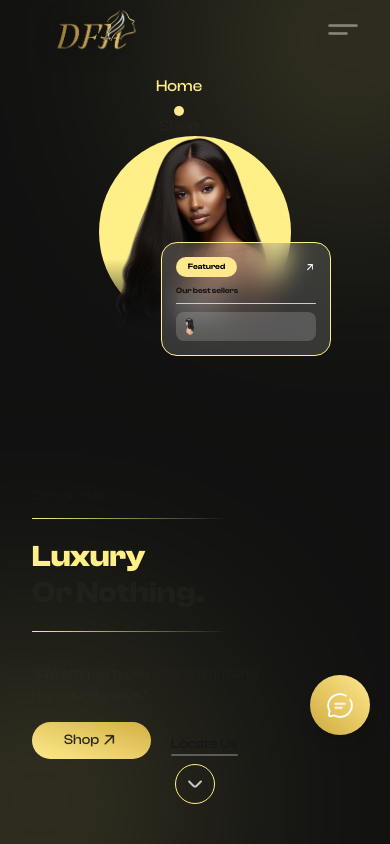
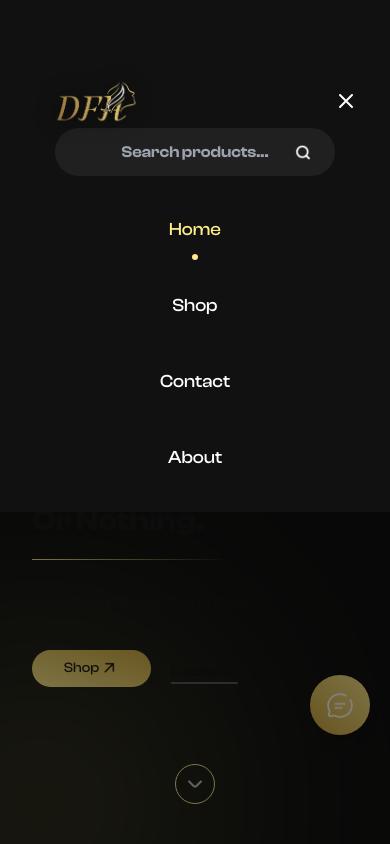
Before and after one commit to joe-ani/ocean-wave, a Next.js app: page / in a window 390 px wide. Both pictures are taken after a click on the button 343 px from the left and 101 px from the top of the page. Shown: the top 844 px of the page. Built offline with nearby package versions, Linux system fonts and the light colour scheme.

Commit message:
refactor: adjust Map component height and enhance z-index handling in Nav component

```diff
--- a/src/app/Components/Hero.tsx
+++ b/src/app/Components/Hero.tsx
@@ -99,23 +99,158 @@ const Hero = () => {
             transition: { duration: 1, ease: "easeOut", delay: 0.6 },
         },
     };
-    // ---------------------------------
+
+    const menuVariants = {
+        open: {
+            height: "auto",
+            opacity: 1,
+            transition: {
+                duration: 0.4,
+                ease: "easeInOut"
+            }
+        },
+        closed: {
+            height: 0,
+            opacity: 0,
+            transition: {
+                duration: 0.4,
+                ease: "easeInOut"
+            }
+        }
+    };
+
+    const mobileMenuVariants = {
+        closed: {
+            opacity: 0,
+            y: "-100%",
+            transition: {
+                duration: 0.3,
+                ease: [0.4, 0, 0.2, 1],
+            }
+        },
+        open: {
+            opacity: 1,
+            y: 0,
+            transition: {
+                duration: 0.3,
+                ease: [0.4, 0, 0.2, 1],
+            }
+        }
+    };
+
+    const menuItemVariants = {
+        closed: { opacity: 0, y: -20 },
+        open: (i: number) => ({
+            opacity: 1,
+            y: 0,
+            transition: {
+                delay: i * 0.1,
+                duration: 0.4,
+                ease: [0.4, 0, 0.2, 1],
+            }
+        })
+    };
 
     return (
         <div className="hero bg-[#111111] h-screen flex flex-col justify-center items-center">
-            {/* blur layer */}
+            {/* Overlay when mobile menu is open */}
+            {menuOpen && (
+                <motion.div
+                    initial={{ opacity: 0 }}
+                    animate={{ opacity: 1 }}
+                    exit={{ opacity: 0 }}
+                    className="fixed inset-0 bg-black bg-opacity-50 z-40"
+                    onClick={() => setMenuOpen(false)}
+                />
+            )}
+
             <div className="cont1 w-full flex flex-col md:flex-row justify-around items-center px-8 md:px-20 lg:px-40 pb-8 pt-0 md:pt-20">
-                {/* hero nav */}
-                <div className="logo  md:mb-0 flex justify-between w-full md:w-auto">
+                <div className="logo md:mb-0 flex justify-between w-full md:w-auto items-center relative z-50">
                     <Image className="w-32 h-auto md:w-52" width={200} height={100} alt="Dfugo logo" src="/logo.png" />
-                    <div className="md:hidden flex items-center">
-                        <button onClick={() => setMenuOpen(!menuOpen)} className="text-white">
-                            <Image width={30} height={30} src="/icons/hamburger.png" alt="menu icon" />
+
+                    {/* Nav-style Hamburger Button */}
+                    <button
+                        className="text-white md:hidden focus:outline-none z-50"
+                        onClick={() => setMenuOpen(!menuOpen)}
+                    >
+                        <svg
+                            className="w-6 h-6"
+                            fill="none"
+                            stroke="currentColor"
+                            viewBox="0 0 24 24"
+                            xmlns="http://www.w3.org/2000/svg"
+                        >
+                            <path
+                                strokeLinecap="round"
+                                strokeLinejoin="round"
+                                strokeWidth="2"
+                                d={menuOpen ? "M6 18L18 6M6 6l12 12" : "M4 6h16M4 12h16m-7 6h7"}
+                            ></path>
+                        </svg>
                     </button>
                 </div>
+
+                {/* Updated Mobile Menu with centered items and dots */}
+                <motion.div
+                    initial="closed"
+                    animate={menuOpen ? "open" : "closed"}
+                    variants={mobileMenuVariants}
+                    className="fixed top-0 left-0 w-full bg-[#111111] z-40 md:hidden"
+                >
+                    <div className="pt-32 pb-8 px-8 flex flex-col items-center gap-8">
+                        {/* Mobile Search - Centered */}
+                        <motion.div
+                            variants={menuItemVariants}
+                            custom={0}
+                            className="relative w-full max-w-[280px]"
+                        >
+                            <input
+                                type="text"
+                                value={searchQuery}
+                                onChange={(e) => setSearchQuery(e.target.value)}
+                                className="w-full px-6 py-3 rounded-full bg-[#ffffff10] text-white focus:outline-none focus:ring-2 focus:ring-[#FEEF88] transition-all text-center"
+                                placeholder="Search products..."
+                            />
+                            <button
+                                onClick={handleSearch}
+                                className="absolute right-4 top-1/2 transform -translate-y-1/2 p-2"
+                            >
+                                <Image width={16} height={16} src="/icons/search2.png" alt="search" />
+                            </button>
+                        </motion.div>
+
+                        {/* Navigation Links - Centered with dots */}
+                        <div className="flex flex-col items-center gap-8 w-full">
+                            {["Home", "Shop", "Contact", "About"].map((link, i) => (
+                                <motion.div
+                                    key={link}
+                                    variants={menuItemVariants}
+                                    custom={i + 1}
+                                    className="relative flex flex-col items-center"
+                                >
+                                    <button
+                                        onClick={() => handleNavClick(link)}
+                                        className={`text-center text-lg font-medium py-2 px-4 ${activeLink === link ? "text-[#FEEF88]" : "text-white"
+                                            }`}
+                                    >
+                                        {link}
+                                    </button>
+                                    {activeLink === link && (
+                                        <motion.div
+                                            className="absolute -bottom-2 bg-[#fee88e] w-[6px] h-[6px] rounded-full"
+                                            initial={{ scale: 0 }}
+                                            animate={{ scale: 1 }}
+                                            transition={{ duration: 0.2 }}
+                                        />
+                                    )}
+                                </motion.div>
+                            ))}
                         </div>
-                {/* main hero nav */}
-                <div className={`flex-col md:flex-row gap-8 ${menuOpen ? 'flex' : 'hidden'} md:flex`}>
+                    </div>
+                </motion.div>
+
+                {/* Desktop Navigation */}
+                <div className="hidden md:flex">
                     <div className="flex flex-col items-center">
                         {/* Nav items and search container */}
                         <div className="flex items-center space-x-8 relative">
@@ -186,9 +321,10 @@ const Hero = () => {
                     </div>
                 </div>
             </div>
-            {/* Header section */}
+
+            {/* Main Content Section - Reverted to original styling */}
             <div className="cont2 w-full flex flex-col-reverse md:flex-row justify-around items-center px-8 md:px-20 lg:px-40 pb-10 mb-11 pt-28 mb:pt-0">
-                {/* Header texts  */}
+                {/* Hero Text Section - Original styling */}
                 <div className="hero-text text-left pt-28 md:pt-0">
                     <p className="py-3 font-normal text-sm md:text-base">D'Fugo Hair</p>
                     <div className="w-[60%] h-[1px] bg-gradient-to-r from-[#FEEF88] to-transparent rounded-full mx-0"></div>
@@ -224,7 +360,7 @@ const Hero = () => {
                     </div>
                 </div>
 
-                {/* Highlight animation */}
+                {/* Highlight Section - Original position */}
                 <motion.div
                     variants={highlightVariants}
                     initial="hidden"
@@ -236,7 +372,8 @@ const Hero = () => {
                         <div className="bg-[#FEEF88] rounded-full w-full h-full absolute top-0"></div>
                         <div className="fade-boundary"></div>
                     </motion.div>
-                    {/* highlight container */}
+
+                    {/* Highlight container */}
                     <motion.div
                         variants={cardVariants}
                         className="w-[170px] md:w-[200px] highlight-box rounded-[16px] p-[14px] md:p-[20px] md:rounded-[30px] z-10 space-y-2 md:space-y-4 absolute flex flex-col top-[-120px] md:top-[0px]">
@@ -260,8 +397,9 @@ const Hero = () => {
                 </motion.div>
             </div>
 
-            {/* scroll button */}
-            <Link className="absolute bottom-10" href={"#section1"}>
+            {/* Scroll Button - Original position */}
+            <div className="absolute bottom-10">
+                <Link href={"#section1"}>
                     <motion.div
                         whileHover={{ scale: 1.1 }}
                         whileTap={{ scale: 0.9 }}
@@ -269,7 +407,8 @@ const Hero = () => {
                         <Image width={20} height={20} alt="arrow down" src="/icons/drop.png" />
                     </motion.div>
                 </Link>
-        </div >
+            </div>
+        </div>
     );
 };
 
--- a/src/app/Components/Nav.tsx
+++ b/src/app/Components/Nav.tsx
@@ -98,17 +98,61 @@ const Nav = () => {
     setSearchQuery("");
   };
 
+  // Add these variants for the mobile menu animations
+  const mobileMenuVariants = {
+    closed: {
+      opacity: 0,
+      y: "-100%",
+      transition: {
+        duration: 0.3,
+        ease: [0.4, 0, 0.2, 1],
+      }
+    },
+    open: {
+      opacity: 1,
+      y: 0,
+      transition: {
+        duration: 0.3,
+        ease: [0.4, 0, 0.2, 1],
+      }
+    }
+  };
+
+  const menuItemVariants = {
+    closed: { opacity: 0, y: -20 },
+    open: (i: number) => ({
+      opacity: 1,
+      y: 0,
+      transition: {
+        delay: i * 0.1,
+        duration: 0.4,
+        ease: [0.4, 0, 0.2, 1],
+      }
+    })
+  };
+
   return (
     <nav className={`fixed top-0 w-full z-[100] bg-[#111111] text-white p-6 transition-transform duration-300 ${isVisible ? "translate-y-0" : "-translate-y-full"}`}>
+      {/* Overlay when mobile menu is open */}
+      {isMenuOpen && (
+        <motion.div
+          initial={{ opacity: 0 }}
+          animate={{ opacity: 1 }}
+          exit={{ opacity: 0 }}
+          className="fixed inset-0 bg-black bg-opacity-50 z-40"
+          onClick={() => setIsMenuOpen(false)}
+        />
+      )}
+
       <div className="container mx-auto">
         <div className="flex justify-between items-center">
-          {/* Logo */}
+          {/* Logo - adjusted size */}
           <Link href={"/"}>
             <Image src="/logo.png" alt="Logo" width={100} height={50} />
           </Link>
 
           <div className="flex items-center space-x-8">
-            {/* Nav items with fade animation */}
+            {/* Nav items - adjusted spacing */}
             <motion.ul
               animate={{ opacity: showSearch ? 0 : 1 }}
               transition={{ duration: 0.2 }}
@@ -133,7 +177,7 @@ const Nav = () => {
               ))}
             </motion.ul>
 
-            {/* Search container */}
+            {/* Search container - adjusted sizing */}
             <div className="relative flex items-center z-[101]">
               <button
                 type="button"
@@ -149,7 +193,7 @@ const Nav = () => {
                 />
               </button>
 
-              {/* Inline search bar */}
+              {/* Inline search bar - adjusted size */}
               {showSearch && (
                 <motion.form
                   initial={{ opacity: 0, width: 0 }}
@@ -172,7 +216,7 @@ const Nav = () => {
               )}
             </div>
 
-            {/* Mobile menu button */}
+            {/* Mobile menu button - adjusted size */}
             <div className="md:hidden flex items-center">
               <button className="text-white focus:outline-none" onClick={() => setIsMenuOpen(!isMenuOpen)}>
                 <svg
@@ -195,31 +239,90 @@ const Nav = () => {
         </div>
 
         {/* Mobile menu */}
-        {isMenuOpen && (
-          <div className="md:hidden mt-4">
-            <ul className="list-none flex flex-col items-center space-y-4 font-medium">
-              {["Home", "Shop", "Contact", "About"].map((link) => (
-                <li
+        <motion.div
+          initial="closed"
+          animate={isMenuOpen ? "open" : "closed"}
+          variants={mobileMenuVariants}
+          className="fixed top-0 left-0 w-full bg-[#111111] z-40 md:hidden"
+        >
+          {/* Mobile Header */}
+          <div className="flex justify-between items-center px-8 pt-6 pb-4 border-b border-[#ffffff20]">
+            <Link href={"/"}>
+              <Image src="/logo.png" alt="Logo" width={100} height={50} />
+            </Link>
+            <button
+              className="text-white focus:outline-none p-2"
+              onClick={() => setIsMenuOpen(false)}
+            >
+              <svg
+                className="w-6 h-6"
+                fill="none"
+                stroke="currentColor"
+                viewBox="0 0 24 24"
+                xmlns="http://www.w3.org/2000/svg"
+              >
+                <path
+                  strokeLinecap="round"
+                  strokeLinejoin="round"
+                  strokeWidth="2"
+                  d="M6 18L18 6M6 6l12 12"
+                ></path>
+              </svg>
+            </button>
+          </div>
+
+          {/* Mobile Menu Content */}
+          <div className="pt-8 pb-8 px-8 flex flex-col items-center gap-8">
+            {/* Mobile Search */}
+            <motion.div
+              variants={menuItemVariants}
+              custom={0}
+              className="relative w-full max-w-[280px]"
+            >
+              <input
+                type="text"
+                value={searchQuery}
+                onChange={(e) => setSearchQuery(e.target.value)}
+                className="w-full px-6 py-3 rounded-full bg-[#ffffff10] text-white focus:outline-none focus:ring-2 focus:ring-[#FEEF88] transition-all text-center"
+                placeholder="Search products..."
+              />
+              <button
+                onClick={handleSearch}
+                className="absolute right-4 top-1/2 transform -translate-y-1/2 p-2"
+              >
+                <Image width={16} height={16} src="/icons/search2.png" alt="search" />
+              </button>
+            </motion.div>
+
+            {/* Navigation Links */}
+            <div className="flex flex-col items-center gap-8 w-full">
+              {["Home", "Shop", "Contact", "About"].map((link, i) => (
+                <motion.div
                   key={link}
-                  className={`relative cursor-pointer flex flex-col items-center ${activeLink === link ? "text-[#FEEF88]" : ""}`}
-                  onClick={() => {
-                    handleNavClick(link);
-                  }}
+                  variants={menuItemVariants}
+                  custom={i + 1}
+                  className="relative flex flex-col items-center"
                 >
-                  <div>{link}</div>
+                  <button
+                    onClick={() => handleNavClick(link)}
+                    className={`text-center text-lg font-medium py-2 px-4 ${activeLink === link ? "text-[#FEEF88]" : "text-white"
+                      }`}
+                  >
+                    {link}
+                  </button>
                   {activeLink === link && (
                     <motion.div
-                      className="absolute top-8 bg-[#fee88e] w-[10px] h-[10px] rounded-full"
+                      className="absolute -bottom-2 bg-[#fee88e] w-[6px] h-[6px] rounded-full"
                       initial={{ scale: 0 }}
                       animate={{ scale: 1 }}
                       transition={{ duration: 0.2 }}
-                    ></motion.div>
+                    />
                   )}
-                </li>
+                </motion.div>
               ))}
-            </ul>
+            </div>
           </div>
-        )}
+        </motion.div>
       </div>
     </nav>
   );
```
Also changed, not shown: src/app/Components/Map.tsx (+37 -3 lines). Lines whose indentation alone changed are shown as unchanged.
